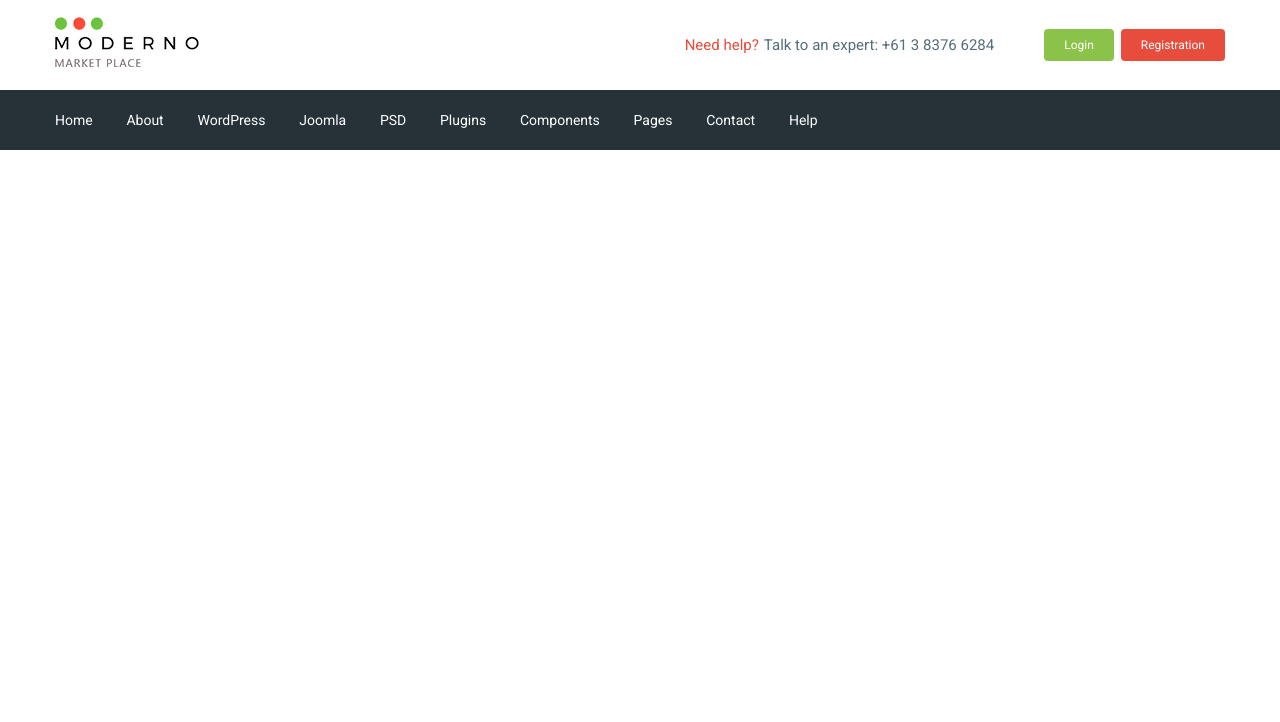
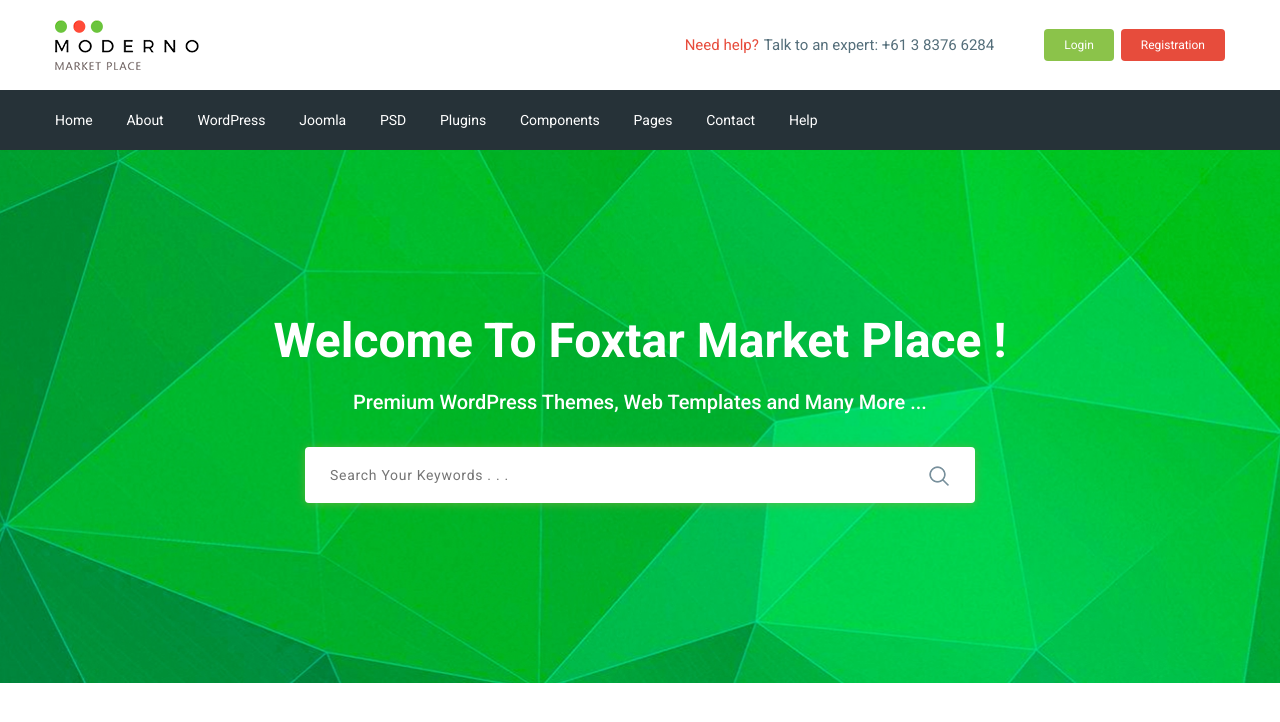
Before and after one commit to RaiDenAU/moderno, a website: page app/index.html in a window 1280 px wide. Drawn offline with nearby package versions, Linux system fonts and the light colour scheme; files that its build step writes are made by us from their sources.

Commit message:
added search section

```diff
--- a/app/index.html
+++ b/app/index.html
@@ -1,4 +1,3 @@
-<!DOCTYPE html>
 <html lang="en">
   <head>
     <meta charset="UTF-8" />
@@ -55,6 +54,34 @@
         </div>
       </div>
     </header>
+    <section
+      class="search "
+      style="background-image: url(../images/search-bg.jpg);"
+    >
+      <div class="container">
+        <div class="search__inner">
+          <div class="search__inner-text">
+            <div class="search__inner-title">
+              Welcome To Foxtar Market Place !
+            </div>
+            <div class="search__inner-subtitle">
+              Premium WordPress Themes, Web Templates and Many More ...
+            </div>
+            <div class="search__inner-form">
+              <form>
+                <input
+                  type="text"
+                  placeholder="Search Your Keywords . . ."
+                  required
+                /><button type="submit">
+                  <img src="images/icons/search.png" />
+                </button>
+              </form>
+            </div>
+          </div>
+        </div>
+      </div>
+    </section>
     <script src="https://ajax.googleapis.com/ajax/libs/jquery/3.4.1/jquery.min.js"></script
     ><script src="js/libs.min.js"></script
     ><script src="js/main.min.js"></script>
--- a/app/scss/style.scss
+++ b/app/scss/style.scss
@@ -61,3 +61,61 @@
     color: #fff;
     font-size: 14px;
 }
+
+.search {
+    background-repeat: no-repeat;
+    background-size: cover;
+    background-position: center;
+    min-height: 533px;
+}
+
+.search__inner {
+    padding: 155px 0px 100px;
+    color: #ffffff;
+    text-align: center;
+    margin: 0 auto;
+
+    &-title {
+        font-size: 48px;
+        font-weight: 700;
+        margin-bottom: 10px;
+        line-height: 72px;
+    }
+
+    &-subtitle {
+        font-size: 20px;
+        font-weight: 500;
+        line-height: 30px;
+        margin-bottom: 30px;
+    }
+
+    &-form {
+        max-width: 670px;
+        margin: 0 auto;
+        position: relative;
+    }
+
+    input {
+        padding: 20px 60px 20px 25px;
+        display: block;
+        width: 100%;
+        letter-spacing: 0.7px;
+        box-shadow: 0 1px 10px rgba(124, 178, 64, 0.75);
+        border: none;
+        border-radius: 4px;
+        font-size: 14px;
+    }
+
+    &::placeholder {
+        color: #90a4ae;
+        font-weight: 500;
+    }
+
+    button {
+        position: absolute;
+        right: 20;
+        top: 18;
+        background-color: transparent;
+        border: none;
+    }
+}
```
Also changed, not shown: app/images/icons/search.png (added), app/images/icons/search.svg (added), app/images/search-bg.jpg (added).
